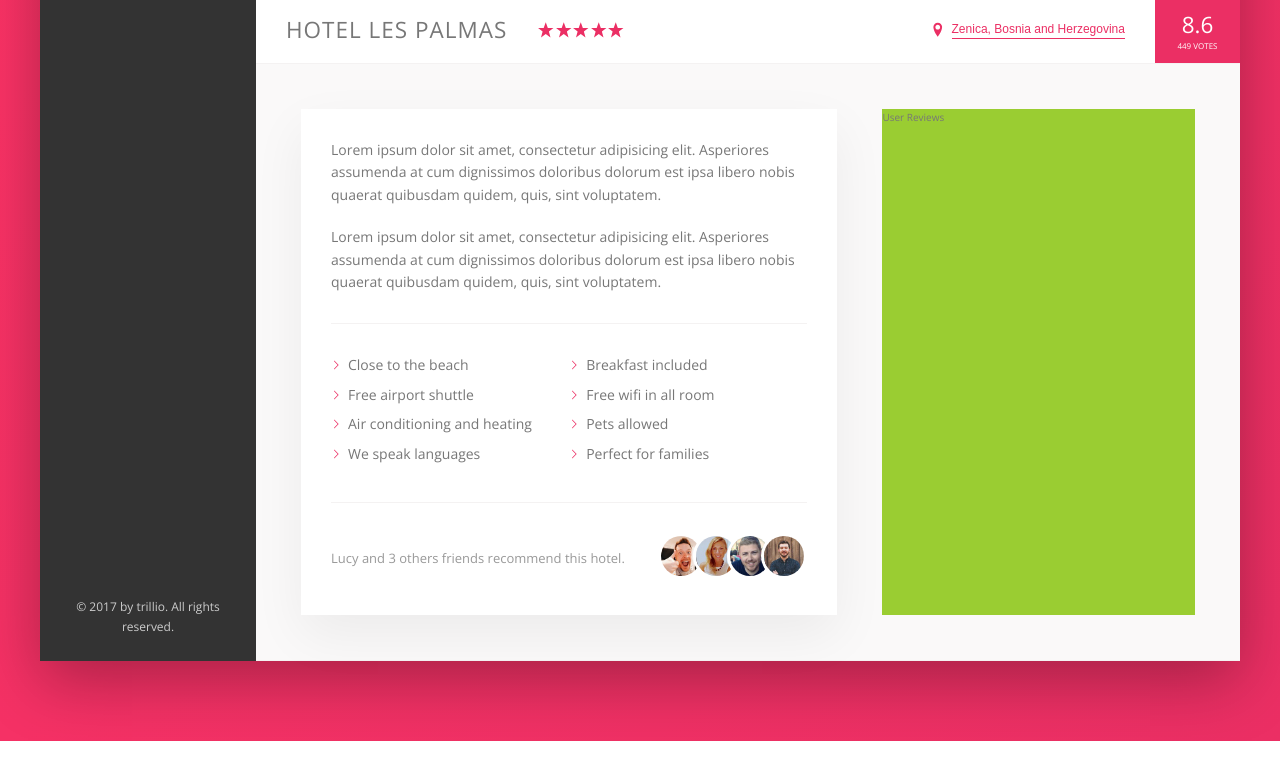
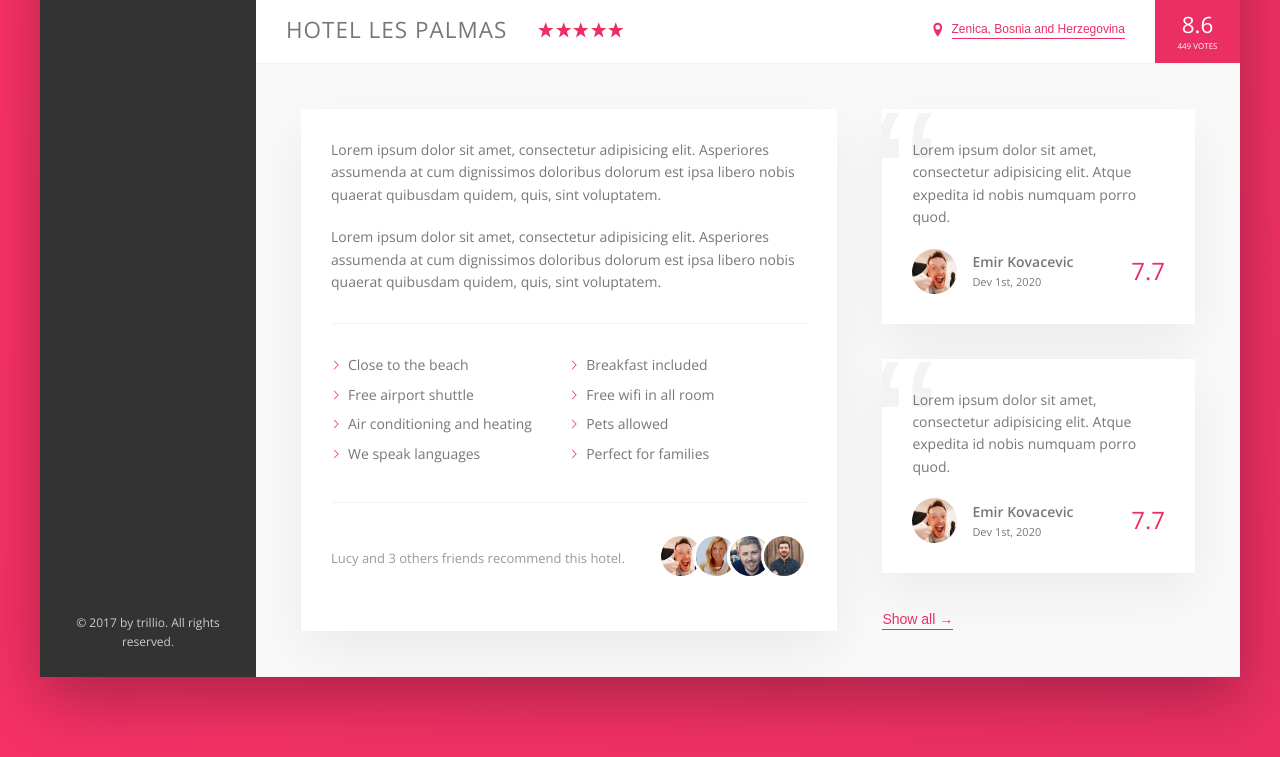
Before and after one commit to EmirWorld/Wildy, a website: page index.html in a window 1280 px wide. Shown: the part 538-1295 px from the top of the page. Drawn offline with nearby package versions, Linux system fonts and the light colour scheme.

Commit message:
User Review implemented

```diff
--- a/index.html
+++ b/index.html
@@ -183,7 +183,36 @@
         </div>
 
         <div class="user-reviews">
-          User Reviews
+          <figure class="review">
+            <blockquote class="review__text">
+              Lorem ipsum dolor sit amet, consectetur adipisicing elit. Atque expedita id nobis
+              numquam porro quod.
+            </blockquote>
+            <figcaption class="review__user">
+              <img src="img/user-1.jpg" alt="User one" class="review__photo">
+              <div class="review__user-box">
+                <p class="review__user-name">Emir Kovacevic</p>
+                <p class="review__user-date">Dev 1st, 2020</p>
+              </div>
+              <div class="review__rating">7.7</div>
+            </figcaption>
+          </figure>
+
+          <figure class="review">
+            <blockquote class="review__text">
+              Lorem ipsum dolor sit amet, consectetur adipisicing elit. Atque expedita id nobis
+              numquam porro quod.
+            </blockquote>
+            <figcaption class="review__user">
+              <img src="img/user-1.jpg" alt="User one" class="review__photo">
+              <div class="review__user-box">
+                <p class="review__user-name">Emir Kovacevic</p>
+                <p class="review__user-date">Dev 1st, 2020</p>
+              </div>
+              <div class="review__rating">7.7</div>
+            </figcaption>
+          </figure>
+          <button class="btn-inline">Show all <span>&rarr;</span></button>
         </div>
       </div>
     </main>
--- /dev/null
+++ b/sass/components/_review.scss
@@ -0,0 +1,57 @@
+.review {
+  background-color: $color-white;
+  box-shadow: 0 2rem 5rem rgba($color-black, .06);
+  padding: 3rem;
+  margin-bottom: 3.5rem;
+  position: relative;
+  overflow: hidden;
+
+  &__text {
+    position: relative;
+    margin-bottom: 2rem;
+    z-index: 100;
+  }
+
+  &__user {
+    display: flex;
+    align-items: center;
+  }
+
+  &__photo {
+    height: 4.5rem;
+    width: 4.5rem;
+    border-radius: 50%;
+    margin-right: 1.5rem;
+
+  }
+
+  &__user-box {
+    margin-right: auto;
+  }
+
+  &__user-name {
+    font-weight: 800;
+  }
+
+  &__user-date {
+    font-size: 1.1rem;
+  }
+
+  &__rating {
+    font-size: 2.4rem;
+    font-weight: 300;
+    color: $color-primary-dark;
+  }
+
+  &::before {
+    content: "\201C";
+    position: absolute;
+    top: -2.75rem;
+    line-height: 1;
+    font-family: sans-serif;
+    left: -1rem;
+    font-size: 20rem;
+    color: $color-grey-light-2;
+    z-index: 1;
+  }
+}
--- a/sass/layout/_details.scss
+++ b/sass/layout/_details.scss
@@ -1,4 +1,5 @@
 .detail {
+  font-size: 1.4rem;
   display: flex;
   padding: 4.5rem;
   background-color: $color-grey-light-1;
@@ -6,7 +7,6 @@
 }
 
 .description {
-  font-size: 1.4rem;
   background-color: $color-white;
   box-shadow: 0 2rem 5rem rgba($color-black, .06);
   padding: 3rem;
@@ -15,6 +15,5 @@
 }
 
 .user-reviews {
-  background-color: yellowgreen;
   flex: 1;
 }
--- a/sass/main.scss
+++ b/sass/main.scss
@@ -20,5 +20,6 @@
 @import "components/button";
 @import "components/overview";
 @import "components/reccomend";
+@import "components/review";
 
 @import "pages/home";
```
Also changed, not shown: css/style.css.
